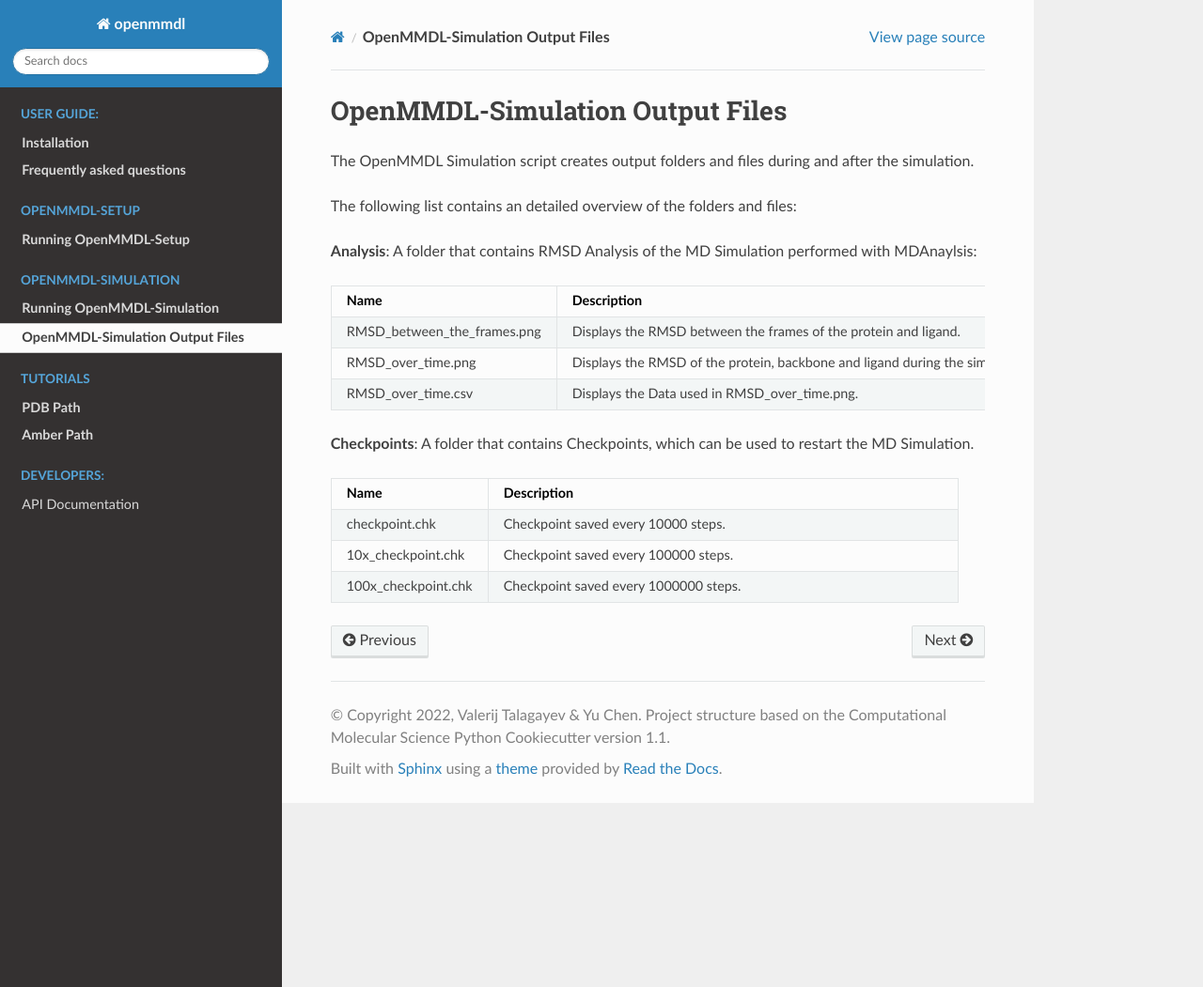
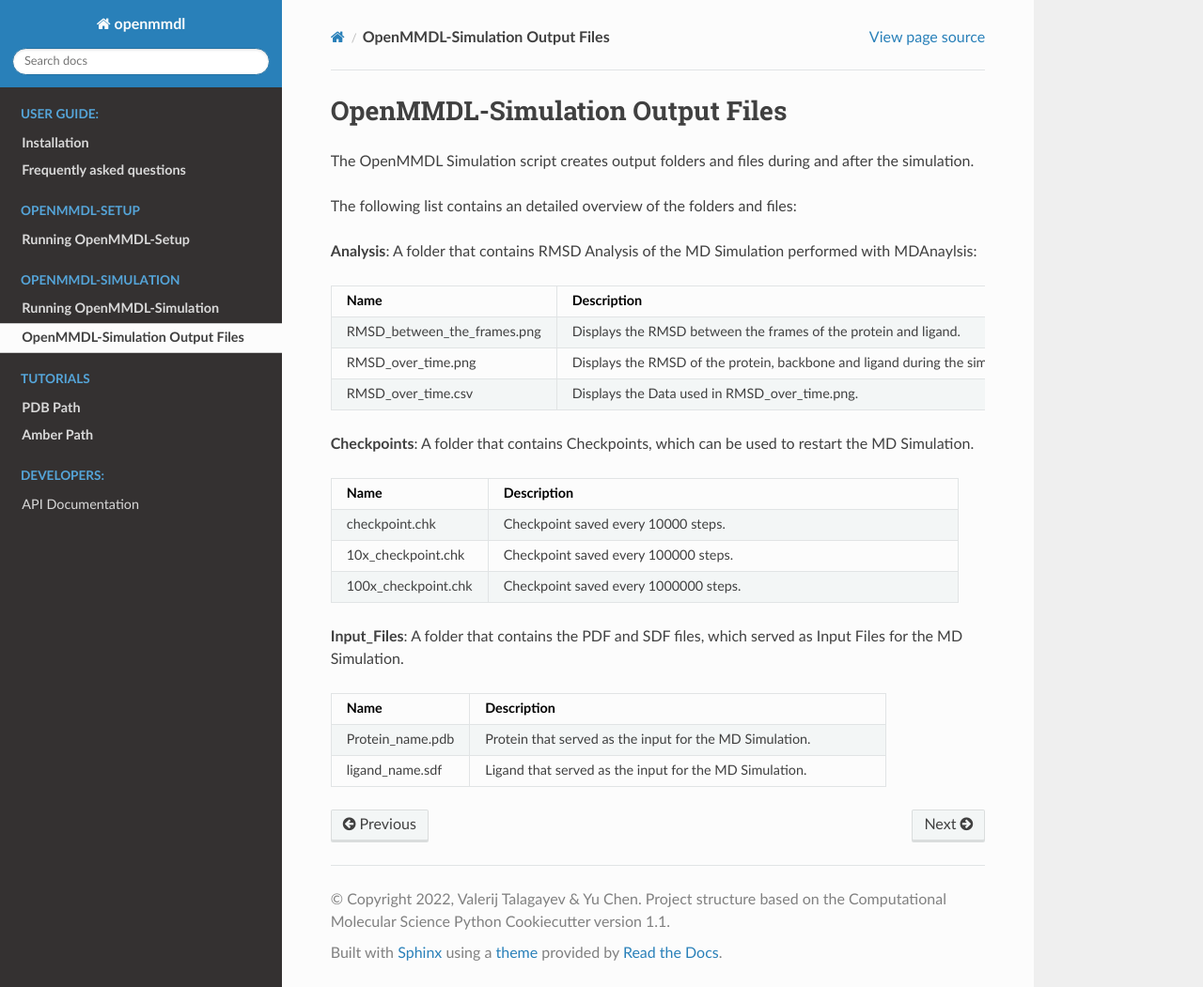
Before and after one commit to wolberlab/OpenMMDL, a Sphinx documentation site: the page built from docs/simulation_output.rst, in a window 1280 px wide and 1051 px high. Shown: the whole window at 94% size. Built offline with Sphinx 7.4.7 and the Read the Docs theme 2.0.0, drawn with Linux system fonts in a browser that asks for light colours.

Commit message:
Update simulation_output.rst

```diff
--- a/docs/simulation_output.rst
+++ b/docs/simulation_output.rst
@@ -39,3 +39,19 @@
      - Checkpoint saved every 100000 steps.
    * - 100x_checkpoint.chk
      - Checkpoint saved every 1000000 steps.
+
+
+**Input_Files**: A folder that contains the PDF and SDF files, which served as Input Files for the MD Simulation.
+
+
+
+.. list-table::
+   :header-rows: 1
+   :widths: 25 75
+
+   * - Name
+     - Description
+   * - Protein_name.pdb
+     - Protein that served as the input for the MD Simulation.
+   * - ligand_name.sdf
+     - Ligand that served as the input for the MD Simulation.
```
